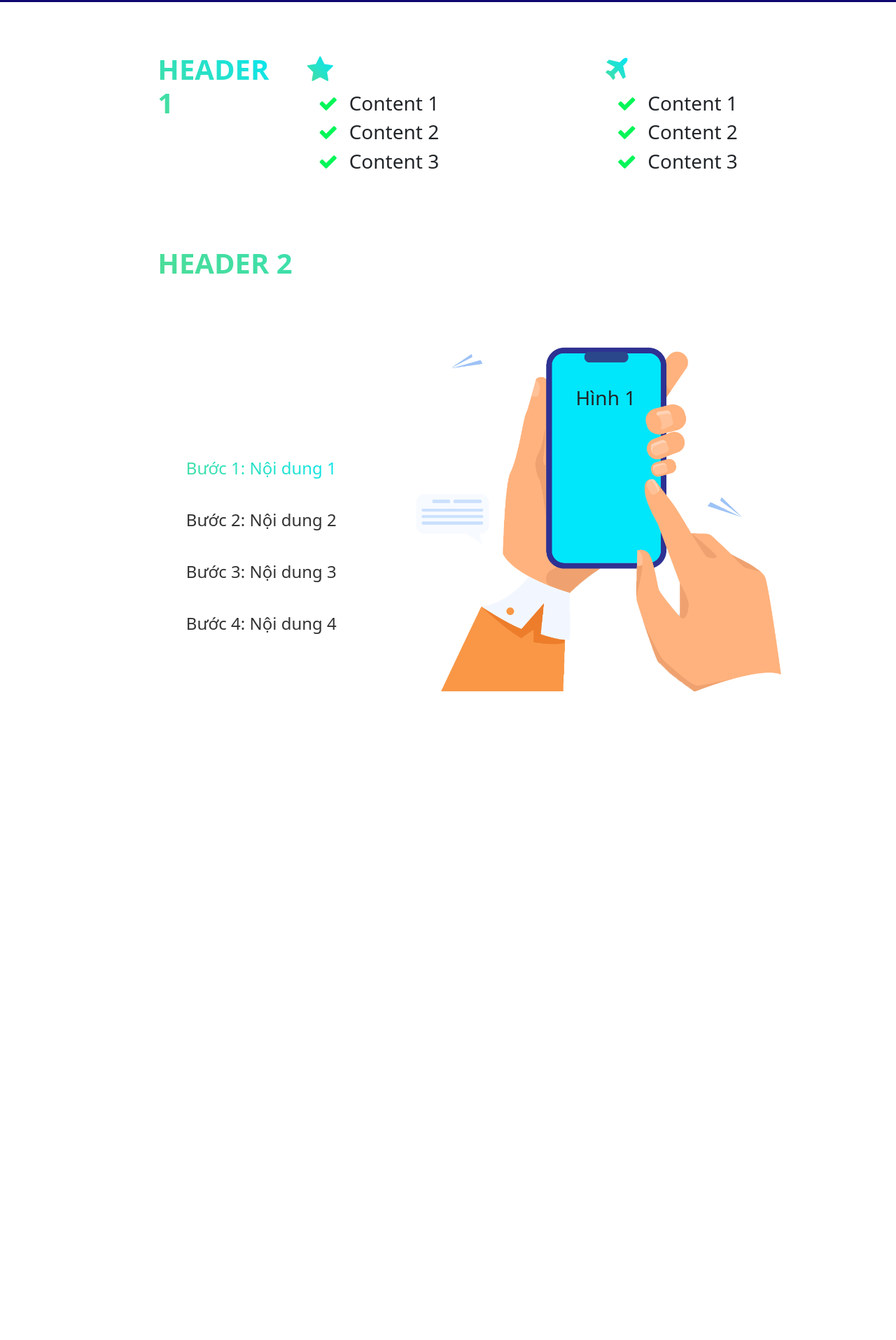
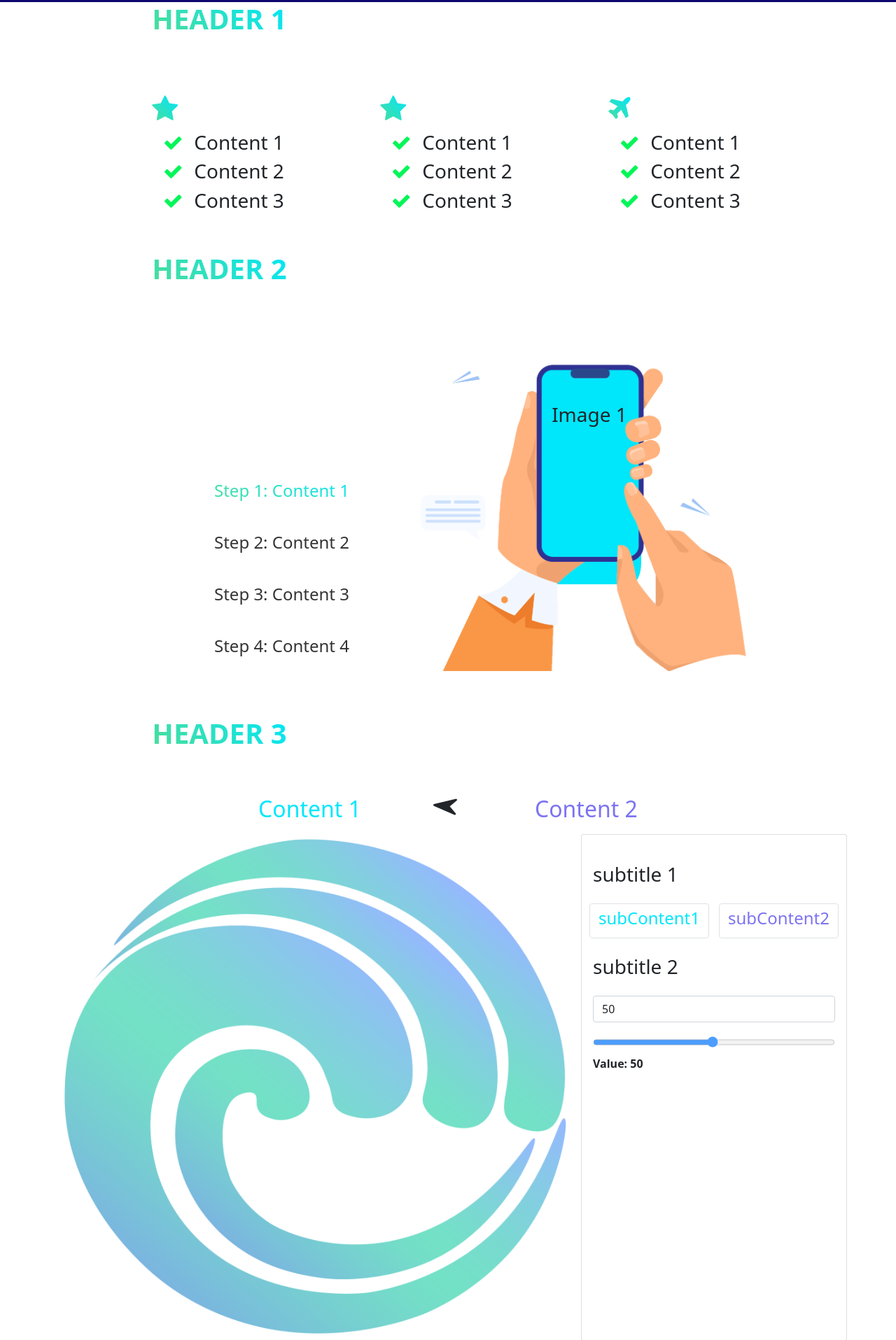
Before and after one commit to b1910312/Mental-Health, a plain HTML site: page index.html in a window 1280 px wide. Shown: the part 599-2514 px from the top of the page at 70% size. Before the commit the page ends 1587 px from the top, so only its background shows below. Drawn offline with nearby package versions, Linux system fonts and the light colour scheme.

Commit message:
Xíu nữa xong lần 2

```diff
--- a/index.css
+++ b/index.css
@@ -36,8 +36,28 @@
 .imgframe {
     position: relative;
 }
+.navtabbutton{
+    color: rgb(124, 115, 241);
+}
 
-
+.navtabbuttonactive{
+    color: #00e6fb;
+}
+.subtabbutton{
+    color: rgb(124, 115, 241);
+}
+.subtabbuttonactive{
+    color: #00e6fb;
+}
+.navtabrow{
+    transition: transform 0.5s ease;
+}
+.rotatedright{
+    transform: rotate(45deg);
+}
+.rotatedleft{
+    transform: rotate(-130deg);
+}
 ul.pagination {
     list-style-type: none;
     margin: 0;
@@ -76,6 +96,38 @@ ul.pagination li a.activebtn {
     width: 100%;
 }
 
+.slidecontainer {
+    width: 100%;
+  }
+  .slider {
+    width: 100%;
+    height: 25px;
+    background: #0855a8;
+    color: #00e6fb;
+    outline: none;
+    opacity: 0.7;
+  }
+  .slider:hover {
+    opacity: 1; /* Hiển thị đầy đủ khi di chuột qua */
+  }
+  /* Tay cầm trượt (sử dụng -webkit- (Chrome, Opera, Safari, Edge) và -moz- (Firefox)
+  để ghi đè giao diện mặc định) */
+
+  .slider::-webkit-slider-thumb {
+    -webkit-appearance: none; /* Ghi đè giao diện mặc định */
+    appearance: none;
+    width: 25px;
+    height: 25px;
+    background:#4CAF50;
+    cursor: pointer;
+  }
+  .slider::-moz-range-thumb {
+    width: 25px;
+    height: 25px;
+    background: #4CAF50;
+    cursor: pointer;
+  }
+
 
 
 @media only screen and (max-width: 767px) {
@@ -83,6 +135,7 @@ ul.pagination li a.activebtn {
         padding-top: 100px;
         padding-bottom: 20px;
         text-align: center;
+
     }
 
     .bannertext {
@@ -98,10 +151,10 @@ ul.pagination li a.activebtn {
         width: 500px;
     }
 
-    .headercontent {
+    /* .headercontent {
         margin-left: 70px;
         margin-top: 50px;
-    }
+    } */
 
     .imgframeslide {
         position: absolute;
@@ -124,6 +177,9 @@ ul.pagination li a.activebtn {
         padding: 1px 1px;
         text-align: start;
         margin-left: 15vw;
+    }
+    .imgframe{
+        height: 80vw;
     }
 }
 
@@ -167,6 +223,9 @@ ul.pagination li a.activebtn {
     ul.pagination li a {
         padding: 1px 1px;
     }
+    .imgframe{
+        height: 40vw;
+    }
 }
 
 /* Quy tắc CSS cho màn hình lớn */
@@ -205,6 +264,9 @@ ul.pagination li a.activebtn {
     .paginationframe {
         margin-top: 200px;
     }
+    .imgframe{
+        height: 40vw;
+    }
 
 
 }
--- a/index.html
+++ b/index.html
@@ -13,10 +13,10 @@
     <link rel="stylesheet" href="swiper.css">
 </head>
 
-<body class="row ms-auto me-auto">
+<body class="w-100 ">
     <div class="navbar ">
         <div class="container">
-            <div class="row">
+            <div class="row w-100">
                 <div class="col-lg-1 col-md-2 col-2 mx-auto">
                     <div class="row">
                         <img src="Asset 5@2x.png" class="img-fluid col" alt="">
@@ -42,7 +42,7 @@
     </div>
     <div class="banner">
         <div class="container">
-            <div class="row " id="banner">
+            <div class="row w-100" id="banner">
                 <div class="col-lg-1 "></div>
                 <div class="col-lg-5 col-md-5 bannertext col-12">
                     <h1>Someone</h1>
@@ -57,20 +57,35 @@
             </div>
         </div>
     </div>
+    <div class="row">
+        <div class="col-lg-2 col-md-1"></div>
+        <div class="col-lg-2 col-md-3 col-12 text-start ">
+            <h1 class="bannercolortext text-uppercase" style="font-weight: bolder;">Header 1</h1>
+        </div>
+        <div class="col-lg-4 col-md-4 col-12 headercontent">
+        </div>
+        <div class="col-lg-4 col-md-4 col-12 headercontent">
+
+        </div>
+        <div class="col-lg-1"></div>
+    </div>
     <div class="containter mt-5 pt-4 mb-5">
         <div class="row">
-            <div class="col-lg-2 col-md-1"></div>
-            <div class="col-lg-2 col-md-3 col-12 text-start ">
-                <h1 class="bannercolortext text-uppercase" style="font-weight: bolder;">Header 1</h1>
+            <div class="col-lg-2 "></div>
+            <div class="col-lg-3 col-md-4 col-12 text-start ">
+                <h1><i class="fa fa-star bannercolortext"></i></h1>
+                <h3 class="ms-3 m-2"><i class="fa fa-check me-3" style="color: rgb(3, 246, 88);"></i>Content 1</h3>
+                <h3 class="ms-3 m-2"><i class="fa fa-check me-3" style="color: rgb(3, 246, 88);"></i>Content 2</h3>
+                <h3 class="ms-3 m-2"><i class="fa fa-check me-3" style="color: rgb(3, 246, 88);"></i>Content 3</h3>
             </div>
-            <div class="col-lg-4 col-md-4 col-12 headercontent">
+            <div class="col-lg-3 col-md-4 col-12 headercontent">
                 <h1><i class="fa fa-star bannercolortext"></i></h1>
                 <h3 class="ms-3 m-2"><i class="fa fa-check me-3" style="color: rgb(3, 246, 88);"></i>Content 1</h3>
                 <h3 class="ms-3 m-2"><i class="fa fa-check me-3" style="color: rgb(3, 246, 88);"></i>Content 2</h3>
                 <h3 class="ms-3 m-2"><i class="fa fa-check me-3" style="color: rgb(3, 246, 88);"></i>Content 3</h3>
 
             </div>
-            <div class="col-lg-4 col-md-4 col-12 headercontent">
+            <div class="col-lg-3 col-md-4 col-12 headercontent">
                 <h1><i class="fa fa-plane bannercolortext"></i></h1>
                 <h3 class="ms-3 m-2"><i class="fa fa-check me-3" style="color: rgb(3, 246, 88);"></i>Content 1</h3>
                 <h3 class="ms-3 m-2"><i class="fa fa-check me-3" style="color: rgb(3, 246, 88);"></i>Content 2</h3>
@@ -79,20 +94,29 @@
             <div class="col-lg-1"></div>
         </div>
     </div>
+    <div class="row">
+        <div class="col-lg-2 col-md-1"></div>
+        <div class="col-lg-2 col-md-3 col-12 text-start ">
+            <h1 class="bannercolortext text-uppercase" style="font-weight: bolder;">Header 2</h1>
+        </div>
+        <div class="col-lg-4 col-md-4 col-12 headercontent">
 
-    <div class="container mt-5">
+
+        </div>
+        <div class="col-lg-4 col-md-4 col-12 headercontent">
+
+        </div>
+        <div class="col-lg-1"></div>
+    </div>
+    <div class="container mt-5 mb-5">
         <div class="row">
-            <div class="col-lg-2 col-md-1"></div>
-            <div class=" mb-4 col-lg-10 col-md-3 col-12 text-start">
-                <h1 class="bannercolortext text-uppercase" style="font-weight: bolder;">Header 2</h1>
-            </div>
             <div class="col-lg-2"></div>
             <div class="col-lg-3 col-md-6 col-12 paginationframe  ">
                 <ul class="pagination">
-                    <li><a class="paginationbtn btn activebtn" id="1">Bước 1: Nội dung 1</a></li>
-                    <li><a class="paginationbtn btn" id="2">Bước 2: Nội dung 2</a></li>
-                    <li><a class="paginationbtn btn" id="3">Bước 3: Nội dung 3</a></li>
-                    <li><a class="paginationbtn btn" id="4">Bước 4: Nội dung 4</a></li>
+                    <li><a class="paginationbtn btn activebtn" id="1">Step 1: Content 1</a></li>
+                    <li><a class="paginationbtn btn" id="2">Step 2: Content 2</a></li>
+                    <li><a class="paginationbtn btn" id="3">Step 3: Content 3</a></li>
+                    <li><a class="paginationbtn btn" id="4">Step 4: Content 4</a></li>
                     <!-- Các phần tử pagination khác -->
                 </ul>
 
@@ -101,16 +125,16 @@
                 <img src="Asset 1.png" class="img-fluid imgframeslide" alt="">
                 <div class="imgslide">
                     <div class="slide text-center " id="slide1">
-                        <h3 style="margin-top: 50px;">Hình 1</h3>
+                        <h3 style="margin-top: 50px;">Image 1</h3>
                     </div>
                     <div class="slide text-center" style="display: none;" id="slide2">
-                        <h3 style="margin-top: 50px;">Hình 2</h3>
+                        <h3 style="margin-top: 50px;">Image 2</h3>
                     </div>
                     <div class="slide text-center " style="display: none;" id="slide3">
-                        <h3 style="margin-top: 50px;">Hình 3</h3>
+                        <h3 style="margin-top: 50px;">Image 3</h3>
                     </div>
                     <div class="slide text-center " style="display: none;" id="slide4">
-                        <h3 style="margin-top: 50px;">Hình 4</h3>
+                        <h3 style="margin-top: 50px;">Image 4</h3>
                     </div>
 
                 </div>
@@ -119,88 +143,94 @@
 
         </div>
     </div>
+    <div class="row">
+        <div class="col-lg-2 col-md-1"></div>
+        <div class="col-lg-2 col-md-3 col-12 text-start ">
+            <h1 class="bannercolortext text-uppercase" style="font-weight: bolder;">Header 3</h1>
+        </div>
+        <div class="col-lg-4 col-md-4 col-12 headercontent">
+
+
+        </div>
+        <div class="col-lg-4 col-md-4 col-12 headercontent">
+
+        </div>
+        <div class="col-lg-1"></div>
+    </div>
+    <div class="container mt-5">
+
+        <ul class="nav nav-tab row" id="myTab" role="tablist">
+            <li class="nav-item col-5" role="presentation">
+                <a class="nav-link btn active navtabbutton rotateButtonLeft navtabbuttonactive text-end" id="tab1"
+                    data-bs-toggle="tab" data-bs-target="#home" role="tab" aria-controls="home" aria-selected="true">
+                    <h2>Content 1</h2>
+                </a>
+            </li>
+            <div class="col-2 text-center">
+                <h1 class=""><i class="fa fa-location-arrow navtabrow rotatedleft"></i></h1>
+            </div>
+            <li class="nav-item col-5" role="presentation">
+                <a class="nav-link btn navtabbutton rotateButtonRight text-start" id="tab2" data-bs-toggle="tab"
+                    data-bs-target="#profile" role="tab" aria-controls="profile" aria-selected="false">
+                    <h2>Content 2</h2>
+                </a>
+            </li>
+        </ul>
+
+        <!-- Tab panes -->
+        <div class="tab-content">
+            <div class="tab-pane active" id="home" role="tabpanel" aria-labelledby="home-tab">
+                <div class="row">
+                    <div class="col-md-8 col-12">
+                        <img src="Asset 5@2x.png" class="img-fluid" alt="">
+                    </div>
+                    <div class="col-md-4 col-12 card p-3">
+                        <h3 class="mb-4 mt-4">subtitle 1</h3>
+                        <div class="row">
+                            <a class=" btn border subtabbutton subtabbuttonactive text-center col-auto mx-auto"
+                                id="subtab1">
+                                <h4>subContent1</h4>
+                                <a class=" btn border subtabbutton text-center col-auto mx-auto" id="subtab2">
+                                    <h4>subContent2</h4>
+                                </a>
+                        </div>
+                        <h3 class="mb-4 mt-4">subtitle 2</h3>
+                        <div class="mb-3">
+                            <input type="text" class="form-control" name="" id="demo1" value="50"
+                                aria-describedby="helpId" placeholder="">
+                        </div>
+                        <div class="slidecontainer">
+                            <input type="range" min="1" max="100" value="50" class="slider" id="myRange">
+                            <p><b>Value: <span id="demo"></span></b></p>
+                        </div>
+
+                    </div>
+                </div>
+            </div>
+            <div class="tab-pane" id="profile" role="tabpanel" aria-labelledby="profile-tab">
+                <div class="row">
+                    <div class="col-md-8 col-12">
+                        <img src="Asset 5@2x.png" class="img-fluid" alt="">
+                    </div>
+                    <div class="col-md-4 col-12">
+                        this content
+                    </div>
+                </div>
+            </div>
+        </div>
+    </div>
+
+
+
 </body>
+
+
+
 <script src="https://cdn.jsdelivr.net/npm/bootstrap@5.0.1/dist/js/bootstrap.bundle.min.js"
     integrity="sha384-gtEjrD/SeCtmISkJkNUaaKMoLD0//ElJ19smozuHV6z3Iehds+3Ulb9Bn9Plx0x4"
     crossorigin="anonymous"></script>
 <script src="https://code.jquery.com/jquery-3.6.3.min.js"></script>
 
-<script>
-    $(document).ready(function () {
-        $('.paginationbtn').on('click', function () {
-            var clickedId = $(this).attr('id'); // Lấy id của đối tượng được click
-            doSomething(clickedId);
-        });
-
-        function doSomething(id) {
-            for (var i = 1; i <= 4; i++) {
-                $('#' + i).removeClass('activebtn');
-                if (i == id) {
-                    $('#' + i).addClass('activebtn');
-                    $('#slide' + i).show();
-                }
-                else {
-                    $('#slide' + i).hide();
-                }
-            }
-            $('#' + id).addClass('activebtn');
-
-        }
-
-        var currentId = 1;
-        setInterval(function () {
-            doSomething(currentId);
-            currentId++;
-            if (currentId > 4) {
-                currentId = 1;
-            }
-        }, 3000);
-    });
-
-</script>
-<script>
-    $(document).ready(function () {
-        var html = '';
-        html += ' <div class="col-12 mb-auto mt-auto">';
-        html += '       <img src="Asset 5@2x.png" class="img-fluid bannerimg" alt="">';
-        html += '</div>';
-        html += '<div class="bannertext col-12">';
-        html += '               <h1>Someone</h1>';
-        html += '    <h1 class="bannercolortext">will write something</h1>';
-        html += '    <h1>HERE!</h1>';
-        html += '    <p>and in here will be a content. example contact of us</p>';
-        html += '    <a href="#" class="btn bannerbtn w-75">Let\'s go</a>';
-        html += '</div>';
-
-        var html1 = '';
-        html1 += '<div class="col-lg-1"></div>'
-        html1 += '<div class="bannertext col-lg-5 col-md-5">';
-        html1 += '               <h1>Someone</h1>';
-        html1 += '    <h1 class="bannercolortext">will write something</h1>';
-        html1 += '    <h1>HERE!</h1>';
-        html1 += '    <p>and in here will be a content. example contact of us</p>';
-        html1 += '    <a href="#" class="btn bannerbtn w-75">Let\'s go</a>';
-        html1 += '</div>';
-        html1 += ' <div class="col-lg-6 col-md-7 mb-auto mt-auto">';
-        html1 += '       <img src="Asset 5@2x.png" class="img-fluid bannerimg" alt="">';
-        html1 += '</div>';
-        $(window).resize(function () {
-            if ($(window).width() < 752) {
-                // Thêm đoạn mã HTML tại đây
-                $('#banner').empty();
-                $('#banner').append(html);
-            }
-            else {
-
-                $('#banner').empty();
-                $('#banner').append(html1);
-            }
-        });
-
-
-
-    });
-
-</script>
+<script src="index.js"></script>
 
 </html>
--- /dev/null
+++ b/index.js
@@ -0,0 +1,125 @@
+$(document).ready(function () {
+    //banner
+    var html = '';
+    html += ' <div class="col-12 mb-auto mt-auto">';
+    html += '       <img src="Asset 5@2x.png" class="img-fluid bannerimg" alt="">';
+    html += '</div>';
+    html += '<div class="bannertext col-12">';
+    html += '               <h1>Someone</h1>';
+    html += '    <h1 class="bannercolortext">will write something</h1>';
+    html += '    <h1>HERE!</h1>';
+    html += '    <p>and in here will be a content. example contact of us</p>';
+    html += '    <a href="#" class="btn bannerbtn w-75">Let\'s go</a>';
+    html += '</div>';
+
+    var html1 = '';
+    html1 += '<div class="col-lg-1"></div>'
+    html1 += '<div class="bannertext col-lg-5 col-md-5">';
+    html1 += '               <h1>Someone</h1>';
+    html1 += '    <h1 class="bannercolortext">will write something</h1>';
+    html1 += '    <h1>HERE!</h1>';
+    html1 += '    <p>and in here will be a content. example contact of us</p>';
+    html1 += '    <a href="#" class="btn bannerbtn w-75">Let\'s go</a>';
+    html1 += '</div>';
+    html1 += ' <div class="col-lg-6 col-md-7 mb-auto mt-auto">';
+    html1 += '       <img src="Asset 5@2x.png" class="img-fluid bannerimg" alt="">';
+    html1 += '</div>';
+    $(window).resize(function () {
+        if ($(window).width() < 752) {
+            // Thêm đoạn mã HTML tại đây
+            $('#banner').empty();
+            $('#banner').append(html);
+        }
+        else {
+
+            $('#banner').empty();
+            $('#banner').append(html1);
+        }
+    });
+
+
+    //thay đổi slide
+    $('.paginationbtn').on('click', function () {
+        var clickedId = $(this).attr('id'); // Lấy id của đối tượng được click
+        doSomething(clickedId);
+    });
+    $('.navtabbutton').on('click', function () {
+        var clickedId = $(this).attr('id'); // Lấy id của đối tượng được click
+        doSomething1(clickedId);
+    });
+    $('.subtabbutton').on('click', function () {
+        var clickedId = $(this).attr('id'); // Lấy id của đối tượng được click
+        doSomething2(clickedId);
+    });
+    //chỗ slider
+    function doSomething(id) {
+        for (var i = 1; i <= 4; i++) {
+            $('#' + i).removeClass('activebtn');
+            if (i == id) {
+                $('#' + i).addClass('activebtn');
+                $('#slide' + i).show();
+            }
+            else {
+                $('#slide' + i).hide();
+            }
+        }
+        $('#' + id).addClass('activebtn');
+
+    }
+    //thay đổi màu sắc nền nút tab
+    function doSomething1(id) {
+        if (id == 'tab1') {
+            $('#tab1').addClass('navtabbuttonactive');
+            $('#tab2').removeClass('navtabbuttonactive');
+        } else {
+            $('#tab2').addClass('navtabbuttonactive');
+            $('#tab1').removeClass('navtabbuttonactive');
+        }
+
+    }
+    //thay đổi màu sắc nền nút subtab
+
+    function doSomething2(id) {
+        if (id == 'subtab1') {
+            $('#subtab1').addClass('subtabbuttonactive');
+            $('#subtab2').removeClass('subtabbuttonactive');
+        } else {
+            $('#subtab2').addClass('subtabbuttonactive');
+            $('#subtab1').removeClass('subtabbuttonactive');
+        }
+
+    }
+    //Thay đổi nút mũi tên trong tab
+    $('.rotateButtonLeft').on('click', function () {
+        $('.navtabrow').removeClass('rotatedright');
+        $('.navtabrow').addClass('rotatedleft');
+    });
+    $('.rotateButtonRight').on('click', function () {
+        $('.navtabrow').removeClass('rotatedleft');
+        $('.navtabrow').addClass('rotatedright');
+    });
+    //Tự động chuyển slide trong slider
+    var currentId = 1;
+    setInterval(function () {
+        doSomething(currentId);
+        currentId++;
+        if (currentId > 4) {
+            currentId = 1;
+        }
+    }, 3000);
+    //thanh cuộn slidebar
+    var slider = $("#myRange");
+    var output = $("#demo");
+    var output1 = $("#demo1");
+
+
+    // Hiển thị giá trị thanh trượt mặc định
+    output.text(slider.val());
+
+    // Cập nhật giá trị thanh trượt hiện tại (mỗi khi bạn kéo tay cầm thanh trượt)
+    slider.on("input", function () {
+        output.text($(this).val());
+        output1.val($(this).val());
+    });
+
+});
```
